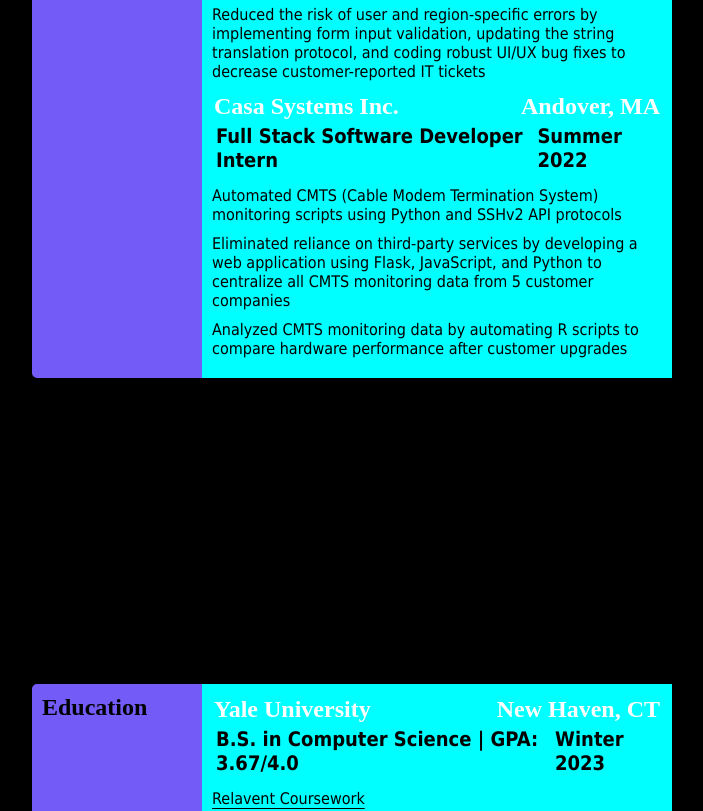
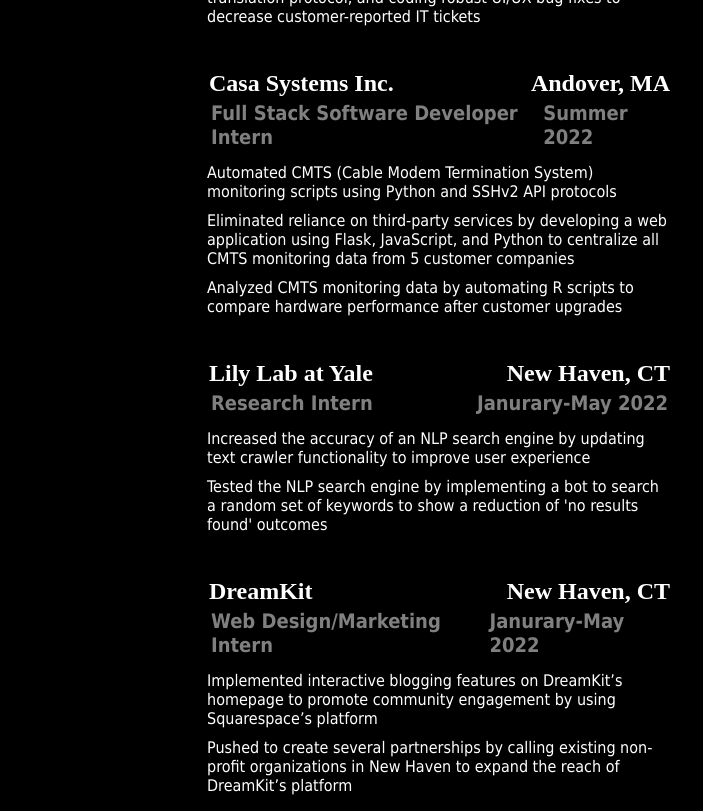
Before and after one commit to ading01/my_website, a React (Create React App) app: page / in a window 1280 px wide. Shown: the part 1500-2311 px from the top of the page, without its empty margins (288-991 px from the left). Built offline with nearby package versions, Linux system fonts and the light colour scheme.

Commit message:
fixed Resume card styling

```diff
--- a/src/components/ResumeCard/ResumeCard.css
+++ b/src/components/ResumeCard/ResumeCard.css
@@ -41,7 +41,6 @@
 
 .right {
   flex: 75%;
-  background-color: aqua;
 }
 
 .container {
--- a/src/components/ResumeCard/ResumeCard.tsx
+++ b/src/components/ResumeCard/ResumeCard.tsx
@@ -2,12 +2,21 @@
 import "./ResumeCard.css";
 import styled from "styled-components";
 import FadeInSection from "../../ui/FadeInSection";
+import {
+  ResumeCardContainer,
+  ResumeCardRow,
+  LeftColumn,
+  RightColumn,
+} from "../../styles/divs";
+import Resume from "../../pages/Resume";
+import { useTheme } from "styled-components";
 
 const Heading = styled.h1`
   font-family: ${({ theme }) => theme.fonts.heading};
   font-size: 1.5rem;
   margin: 0;
   padding: 0;
+  color: ${({ theme }) => theme.texts.primary};
 `;
 
 type ResumeCardProps = {
@@ -16,17 +25,18 @@
 };
 
 function ResumeCard({ section_name, resume_content }: ResumeCardProps) {
+  const { theme } = useTheme();
   return (
-    <div className="resume-card">
-      <div className="row">
-        <div className="column left">
+    <ResumeCardContainer>
+      <ResumeCardRow>
+        <LeftColumn>
           <FadeInSection>
             <Heading>{section_name}</Heading>
           </FadeInSection>
-        </div>
-        <div className="column right">{resume_content}</div>
-      </div>
-    </div>
+        </LeftColumn>
+        <RightColumn>{resume_content}</RightColumn>
+      </ResumeCardRow>
+    </ResumeCardContainer>
   );
 }
 
--- a/src/components/Ticker/Ticker.tsx
+++ b/src/components/Ticker/Ticker.tsx
@@ -3,7 +3,7 @@
 
 const scrollAnimation = keyframes`
   0% {
-    transform: translateX(350%);
+    transform: translateX(200%);
   }
   100% {
     transform: translateX(-100%);
@@ -17,13 +17,13 @@
   background-color: ${({ theme }) => theme.backgroundColor};
   transition: background-color 0.5s ease;
   overflow: hidden;
-  top: 300px;
+  top: 70px;
 `;
 
 // Create a styled text component with the animation
 const TickerText = styled.div`
   display: inline-block;
-  font-size: 60vh;
+  font-size: 100vh;
   font-family: ${({ theme }) => theme.fonts.heading};
   color: ${({ theme }) => theme.texts.secondary};
   transition: color 0.5s ease;
--- a/src/content/ExperienceContent.tsx
+++ b/src/content/ExperienceContent.tsx
@@ -1,6 +1,7 @@
 import { useTheme } from "../contexts/ThemeContext";
 import { Heading, SubHeading, PText, PTitle } from "../styles/text";
 import FadeInSection from "../ui/FadeInSection";
+import styled from "styled-components";
 
 let ResumeContent = [
   {
@@ -25,13 +26,39 @@
       "Analyzed CMTS monitoring data by automating R scripts to compare hardware performance after customer upgrades",
     ],
   },
+  {
+    company_name: "Lily Lab at Yale",
+    location: "New Haven, CT",
+    position: "Research Intern",
+    date: "Janurary-May 2022",
+    details: [
+      "Increased the accuracy of an NLP search engine by updating text crawler functionality to improve user experience",
+      "Tested the NLP search engine by implementing a bot to search a random set of keywords to show a reduction of 'no results found' outcomes",
+    ],
+  },
+  {
+    company_name: "DreamKit",
+    location: "New Haven, CT",
+    position: "Web Design/Marketing Intern",
+    date: "Janurary-May 2022",
+    details: [
+      "Implemented interactive blogging features on DreamKit’s homepage to promote community engagement by using Squarespace’s platform",
+      "Pushed to create several partnerships by calling existing non-profit organizations in New Haven to expand the reach of DreamKit’s platform",
+    ],
+  },
 ];
+
+const ContentDiv = styled.div`
+  display: flex;
+  flex-direction: column;
+  gap: 2rem;
+`;
 
 function ExperienceContent() {
   const { theme } = useTheme();
 
   return (
-    <div className="experience-content">
+    <ContentDiv>
       {ResumeContent.map((job, index) => (
         <FadeInSection key={index}>
           {/* <div key={index}> */}
@@ -51,7 +78,7 @@
           {/* </div> */}
         </FadeInSection>
       ))}
-    </div>
+    </ContentDiv>
   );
 }
 
--- a/src/pages/Resume.tsx
+++ b/src/pages/Resume.tsx
@@ -17,37 +17,9 @@
   top: string;
 }
 
-// export const MenuItem = styled.li<{ mode: "light" | "dark" }>`
-//   width: 100%;
-//   display: inline-block;
-//   text-align: left;
-//   color: ${({ theme }) => theme.texts.primary};
-//   background: ${({ theme }) => theme.background};
-//   background-size: 200%;
-//   transition: 0.2s ease-out;
-
-//   margin: 0;
-//   padding: 0;
-//   transition: background-color 0.3s ease, color 0.3s ease,
-//     border-color 0.3s ease;
-// `;
-
-// const MenuItem = styled.li`
-//   color: ${({ theme }) => theme.texts.primary};
-
-//   &:hover {
-//     background-position: ${({ theme }) => theme.menuItemHoverBackground};
-//   }
-
-//   a {
-//     color: ${({ theme }) => theme.menuItemTextColor};
-//     text-decoration: none;
-//   }
-// `;
-
 const SectionContainer = styled.div`
   position: relative;
-  height: 95vh;
+  min-height: 95vh;
   overflow: hidden;
   display: flex; // Enables flexbox
   justify-content: center; // Centers children horizontally
--- /dev/null
+++ b/src/styles/divs.tsx
@@ -0,0 +1,21 @@
+import exp from "constants";
+import styled from "styled-components";
+
+export const ResumeCardContainer = styled.div`
+  width: 50vw;
+  background-color: ${({ theme }) => theme.backgroundColor};
+  margin: 20px;
+`;
+
+export const ResumeCardRow = styled.div`
+  display: flex;
+`;
+
+export const LeftColumn = styled.div`
+  padding: 10px;
+  flex: 25%;
+`;
+
+export const RightColumn = styled.div`
+  flex: 75%;
+`;
--- a/src/styles/text.tsx
+++ b/src/styles/text.tsx
@@ -10,6 +10,7 @@
 
 export const SubHeading = styled.h2<{ mode: "light" | "dark" }>`
   font-size: 1.25rem;
+  color: ${({ theme }) => theme.texts.secondary};
   margin: 0;
   padding: 0;
 `;
@@ -18,6 +19,7 @@
   font-size: 1rem;
   margin: 0;
   padding: 0;
+  color: ${({ theme }) => theme.texts.primary};
 `;
 
 export const PTitle = styled.p<{ mode: "light" | "dark" }>`
```
